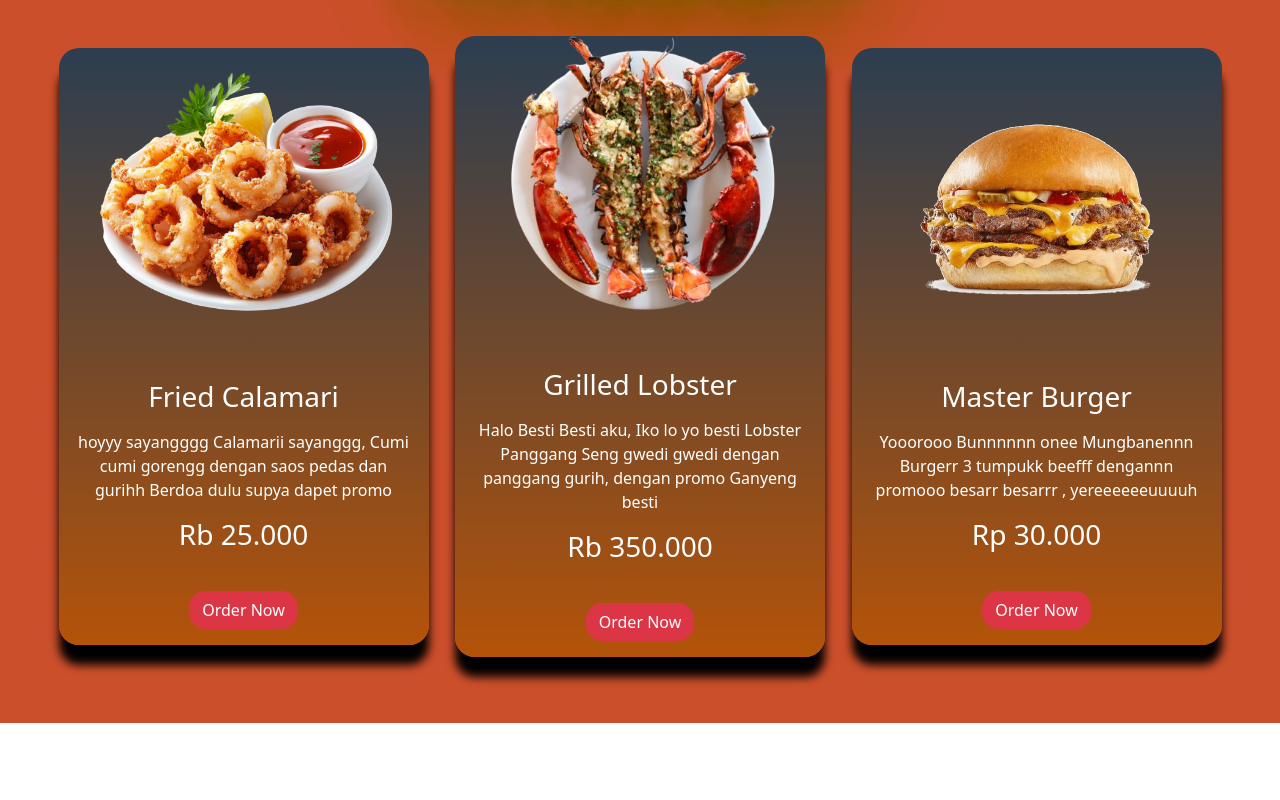
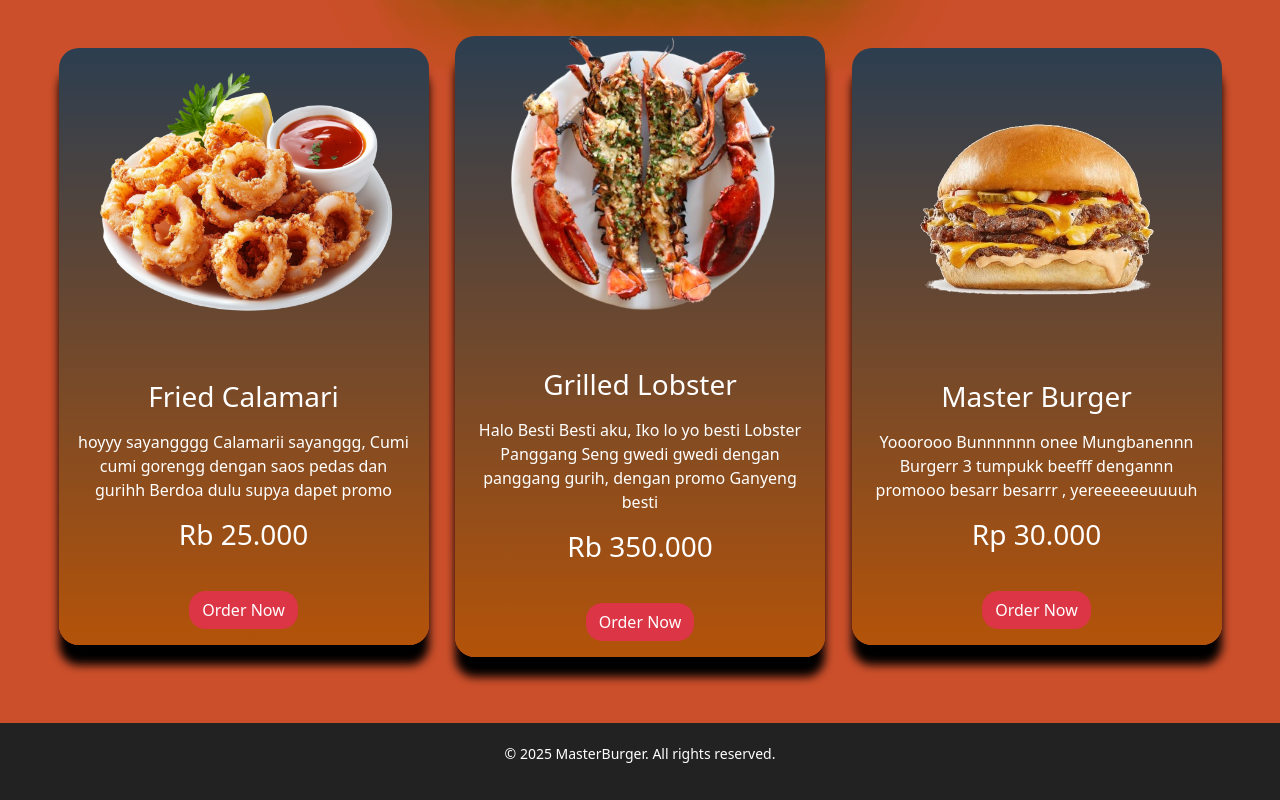
Before and after one commit to choooo-2/MasterBurgerLandingPage-Tugas-sekolah-suka2, a plain HTML site: page index.html in a window 1280 px wide. Shown: the part 1945-2745 px from the top of the page. Before the commit the page ends 2668 px from the top, so only its background shows below. Drawn offline with nearby package versions, Linux system fonts and the light colour scheme.

Commit message:
menambahkan copyright

```diff
--- a/index.html
+++ b/index.html
@@ -156,6 +156,10 @@
 </section>
 
 </main>
+
+<footer class="footer">
+    <p>&copy; 2025 MasterBurger. All rights reserved.</p>
+</footer>
 <script src="script.js"></script>
 </body>
 </html>
--- a/style.css
+++ b/style.css
@@ -292,6 +292,16 @@ section{
     color: white;
 }
 
+.footer {
+  background-color: #222;
+  color: #fff;
+  padding: 20px 0;
+  text-align: center;
+  font-size: 14px;
+}
+
+
+
 /* Bagian Responsive */
 @media only screen and (max-width: 768px) {
 
```
